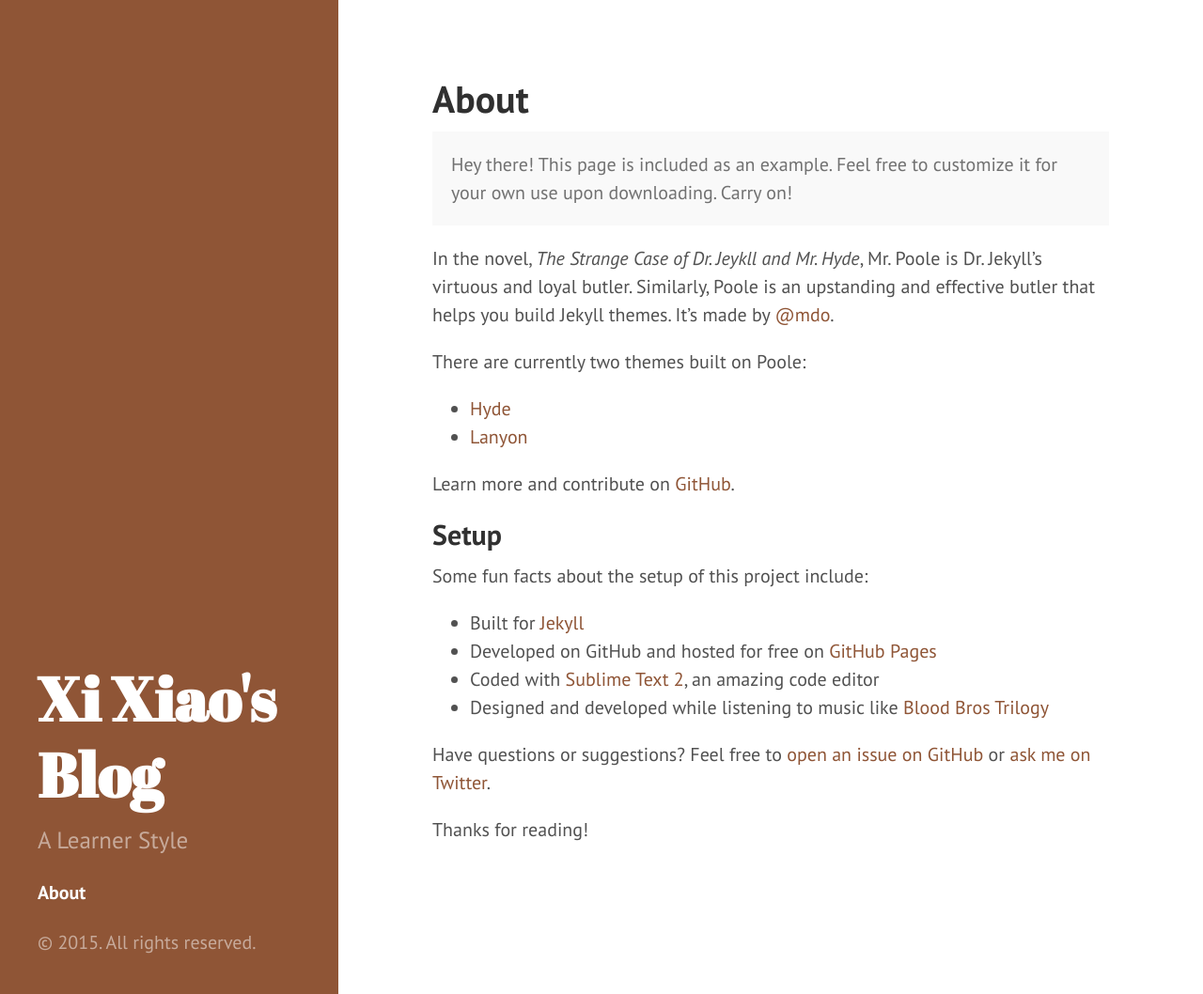
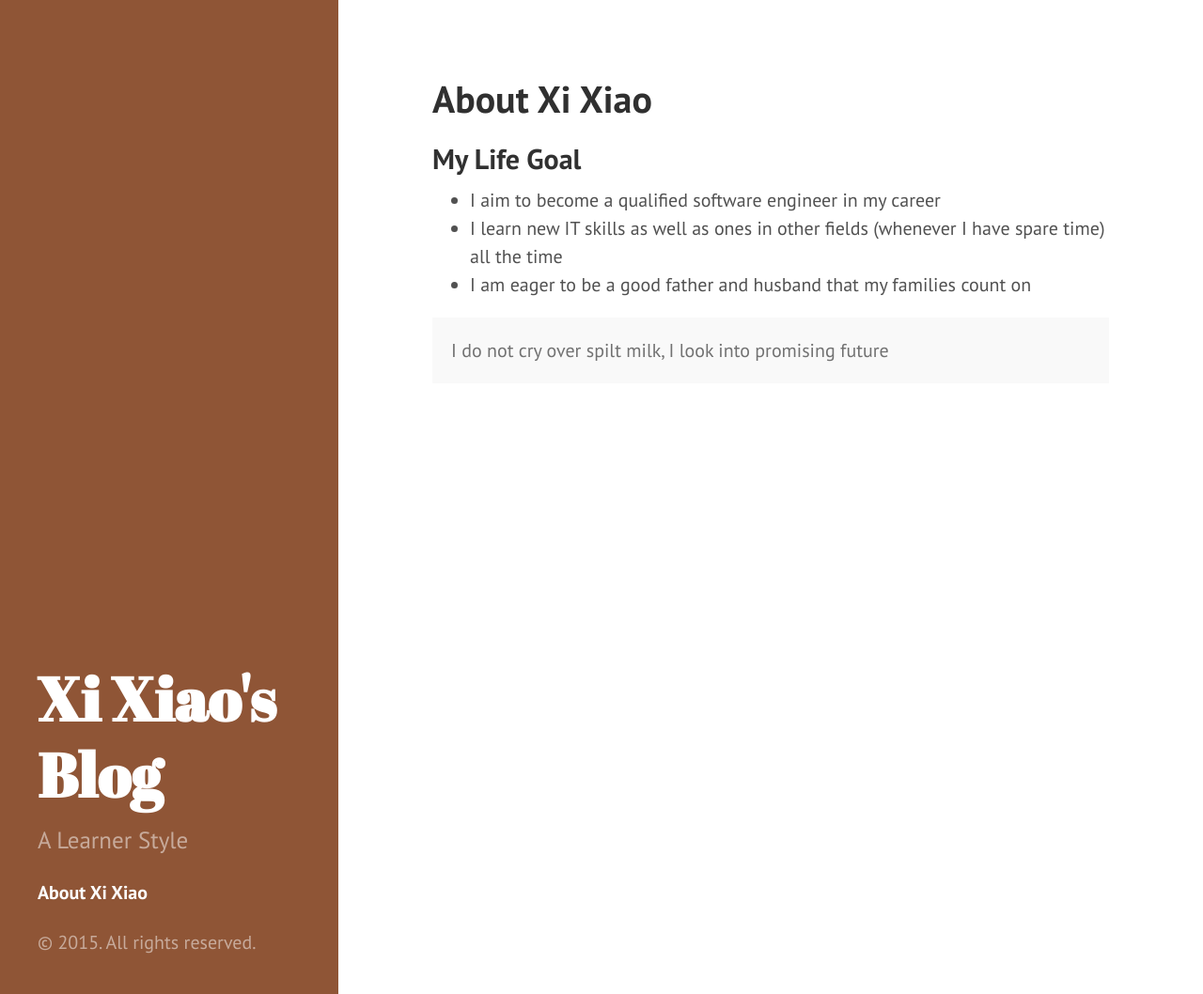
Before and after one commit to Xixiao007/blog.xixiao.info, a Jekyll site: the page built from about.md, in a window 1280 px wide and 1058 px high. Shown: the whole window at 94% size. Built offline with Jekyll 4.4.1, drawn with Linux system fonts in a browser that asks for light colours.

Commit message:
"commit"

```diff
--- a/about.md
+++ b/about.md
@@ -1,30 +1,14 @@
 ---
 layout: page
-title: About
+title: About Xi Xiao
 ---
 
+## My Life Goal
+- I aim to become a qualified software engineer in my career
+- I learn new IT skills as well as ones in other fields (whenever I have spare time) all the time
+- I am eager to be a good father and husband that my families count on
+
+
 <p class="message">
-  Hey there! This page is included as an example. Feel free to customize it for your own use upon downloading. Carry on!
+  I do not cry over spilt milk, I look into promising future
 </p>
-
-In the novel, *The Strange Case of Dr. Jeykll and Mr. Hyde*, Mr. Poole is Dr. Jekyll's virtuous and loyal butler. Similarly, Poole is an upstanding and effective butler that helps you build Jekyll themes. It's made by [@mdo](https://twitter.com/mdo).
-
-There are currently two themes built on Poole:
-
-* [Hyde](http://hyde.getpoole.com)
-* [Lanyon](http://lanyon.getpoole.com)
-
-Learn more and contribute on [GitHub](https://github.com/poole).
-
-## Setup
-
-Some fun facts about the setup of this project include:
-
-* Built for [Jekyll](http://jekyllrb.com)
-* Developed on GitHub and hosted for free on [GitHub Pages](https://pages.github.com)
-* Coded with [Sublime Text 2](http://sublimetext.com), an amazing code editor
-* Designed and developed while listening to music like [Blood Bros Trilogy](https://soundcloud.com/maddecent/sets/blood-bros-series)
-
-Have questions or suggestions? Feel free to [open an issue on GitHub](https://github.com/poole/issues/new) or [ask me on Twitter](https://twitter.com/mdo).
-
-Thanks for reading!
```
